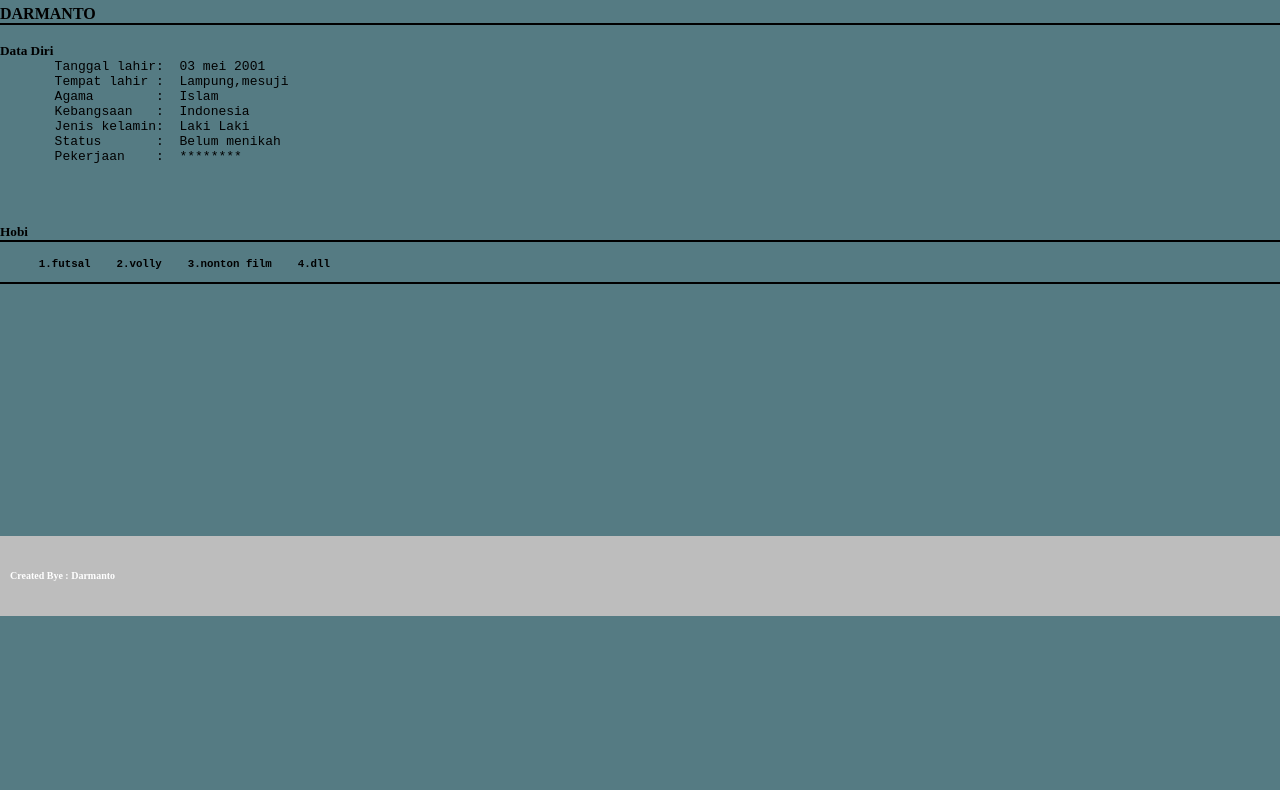
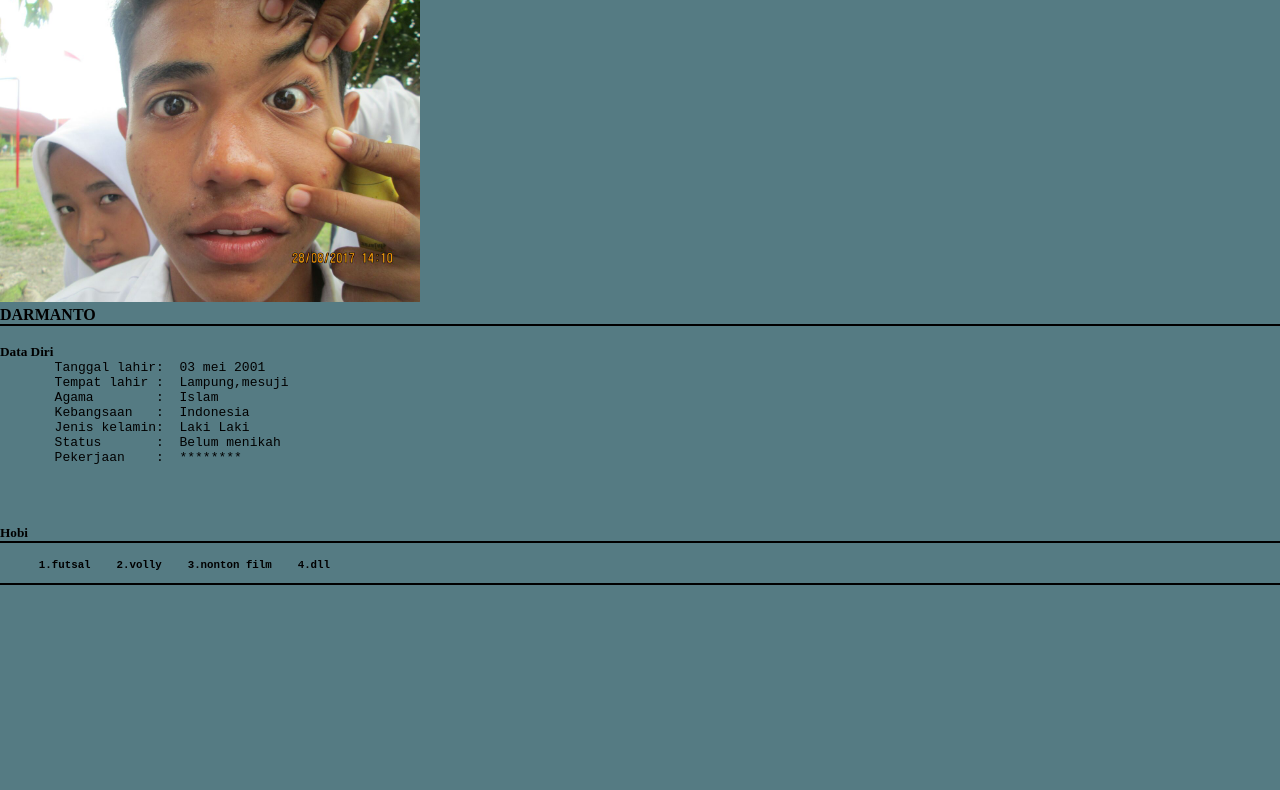
Before and after one commit to darmawahyu/da_rmaa, a plain HTML site: page biodata.html in a window 1280 px wide. Shown: the part 82-872 px from the top of the page. Before the commit the page ends 800 px from the top, so only its background shows below. Drawn offline with Linux system fonts and the light colour scheme.

Commit message:
Update biodata.html

```diff
--- a/biodata.html
+++ b/biodata.html
@@ -19,7 +19,7 @@
   <body>
  <center><h1>BIODATA</h1></center>
      <hr color="black">
-     <img src="img/img.jpg" width="420px" height="" alt="">
+     <img src="img.jpg" width="420px" height="" alt="">
      <br>
      <h4>DARMANTO</h4>
      <hr color="black">
```
